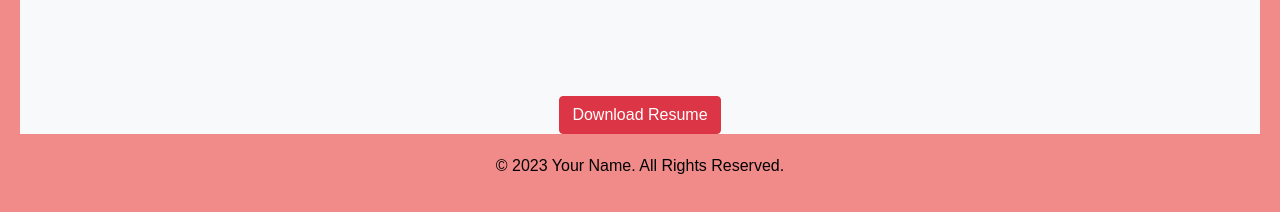
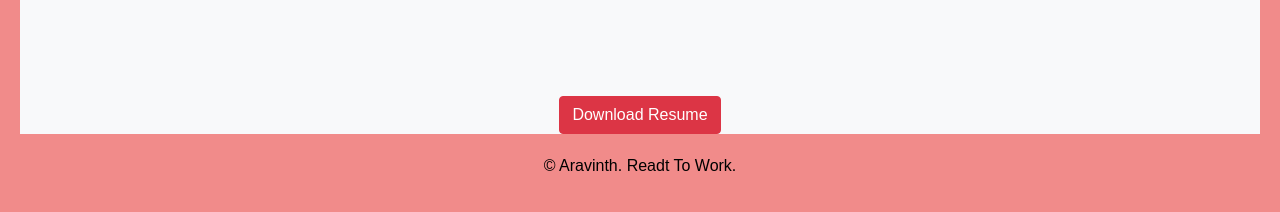
Before and after one commit to Aravinth0105/portfolioo, a plain HTML site: page index.html in a window 1280 px wide. Shown: the part 1779-1991 px from the top of the page. Drawn offline with nearby package versions, Linux system fonts and the light colour scheme.

Commit message:
Update index.html

```diff
--- a/index.html
+++ b/index.html
@@ -181,7 +181,7 @@
   </div>
 
   <footer>
-    <p>&copy; 2023 Your Name. All Rights Reserved.</p>
+    <p>&copy; Aravinth. Readt To Work.</p>
   </footer>
 
   <script src="https://code.jquery.com/jquery-3.5.1.slim.min.js"></script>
```
